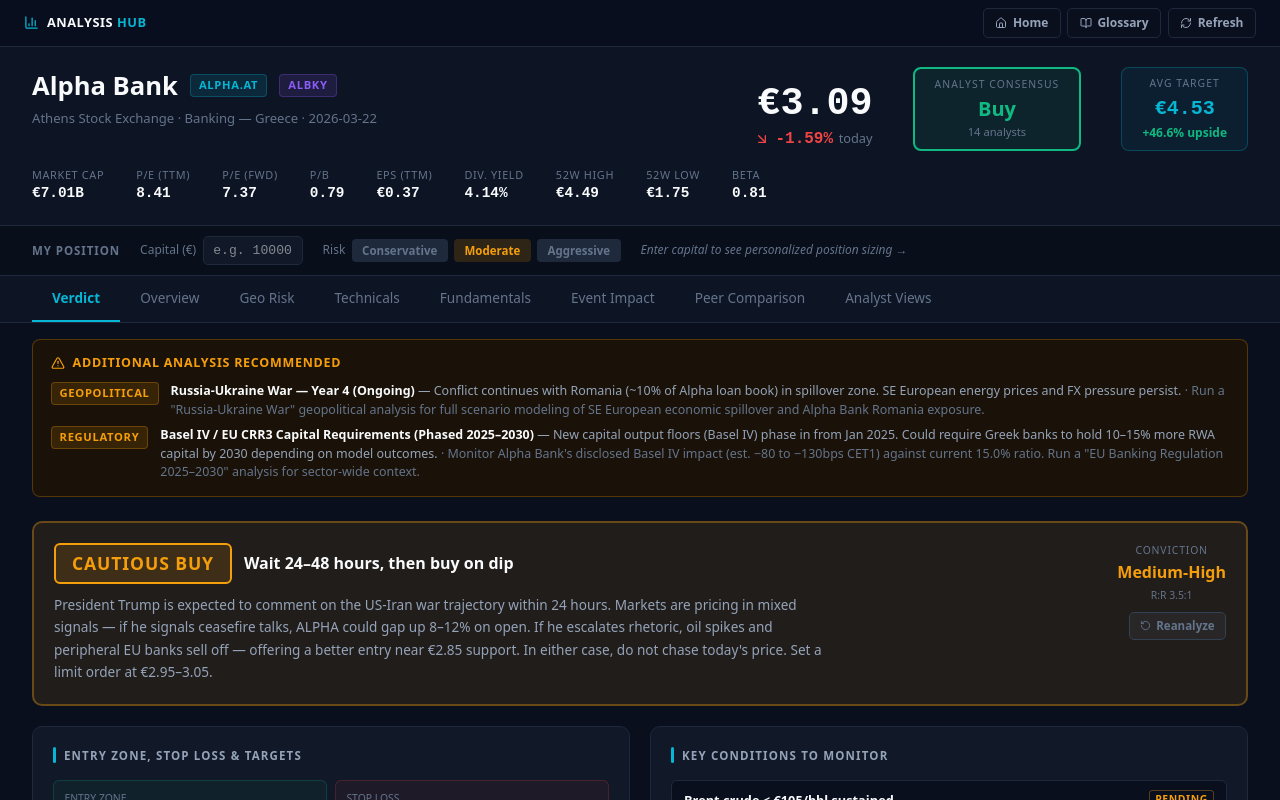
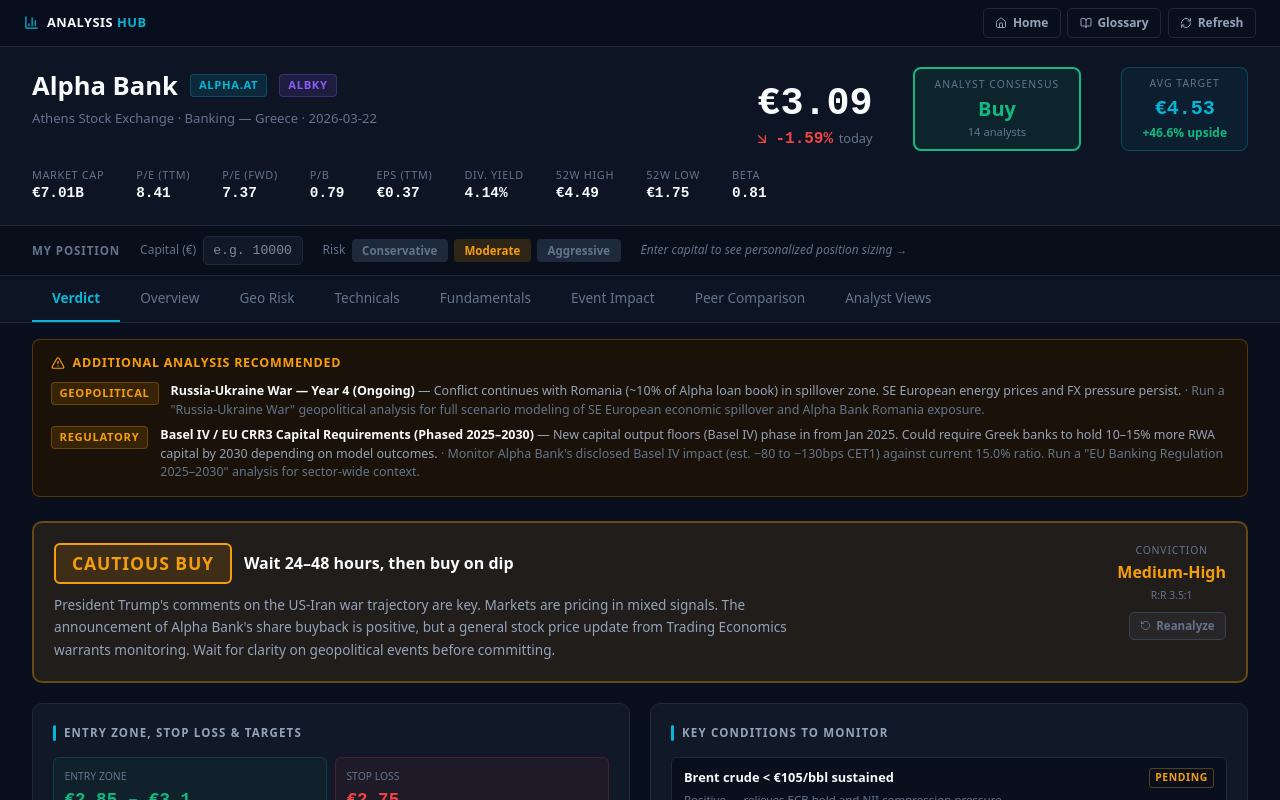
Before and after one commit to andreasbekiaris/ai-analysis, a React (Vite) app: page /stocks/alpha in a window 1280 px wide. Shown: the top 800 px of the page. Built offline with nearby package versions, Linux system fonts and the light colour scheme.

Commit message:
refactor: reanalyze stock — Alpha Bank (ALPHA.AT) (2026-03-25)

```diff
--- a/src/dashboards/stocks/alpha-analysis-2026-03-22.jsx
+++ b/src/dashboards/stocks/alpha-analysis-2026-03-22.jsx
@@ -156,6 +156,20 @@
 ]
 
 const newsItems = [
+  {
+    headline: "Announcement – Purchase of Own Shares [24.03.2026]",
+    source: "Alpha Bank",
+    date: "2026-03-24",
+    url: "https://vertexaisearch.cloud.google.com/grounding-api-redirect/AUZIYQGtTEt46BJRyoP2WJqgv25AQS8LYRir7blLejUrihnvV2sv77Z1PKC23Nz8fvnAI3VgUoVBgj60g8n3pZSmUMjZ242pEN7MrGADGsMeR1TjRys_QcgWDWjm7CUydfr5_tn5FLct0mOAn510OkJxhEHaFGFpBj4_wb8Xsy2kCKKWLb9bLY9N4Mn54xckXEdA3vx338Q6RI_D6akomDhoBZ7fubLZjtaxEyUpMA==",
+    sentiment: "positive",
+  },
+  {
+    headline: "Alpha Bank Stock Price Update",
+    source: "Trading Economics",
+    date: "2026-03-24",
+    url: "https://vertexaisearch.cloud.google.com/grounding-api-redirect/AUZIYQHTndZ7Smp10oDbADSjgv6rzGt1Q5E4tz15fCkIsC3g7DnkURfezbSmGK4r5E22HKzr4s-wF-yQ2irIfblzOpShgD33Gjzc30kxB_JR6NtYhqOSpwG5oTH8PT8YrQd50g==",
+    sentiment: "negative",
+  },
   { date: '27 Feb 2026', source: 'Alpha Bank IR',       headline: 'Alpha Bank reports €943.3M net profit for FY2025, up 44% — announces €519M shareholder distribution', sentiment: 'positive', url: 'https://www.alpha.gr/en/investor-relations/financial-results' },
   { date: '19 Mar 2026', source: 'Deutsche Bank Research', headline: 'Deutsche Bank raises Greek bank targets; Alpha Bank to €4.45 (Buy) — second top pick after Eurobank', sentiment: 'positive', url: null },
   { date: '13 Mar 2026', source: 'Reuters',             headline: 'Greek banks draw strong institutional interest entering 2026 — Eurozone re-rating underway',             sentiment: 'positive', url: null },
@@ -250,7 +264,7 @@
   stanceColor: "#f59e0b",
   stanceBg: "rgba(245,158,11,0.1)",
   timing: "Wait 24–48 hours, then buy on dip",
-  timingDetail: "President Trump is expected to comment on the US-Iran war trajectory within 24 hours. Markets are pricing in mixed signals — if he signals ceasefire talks, ALPHA could gap up 8–12% on open. If he escalates rhetoric, oil spikes and peripheral EU banks sell off — offering a better entry near €2.85 support. In either case, do not chase today's price. Set a limit order at €2.95–3.05.",
+  timingDetail: "President Trump's comments on the US-Iran war trajectory are key. Markets are pricing in mixed signals. The announcement of Alpha Bank's share buyback is positive, but a general stock price update from Trading Economics warrants monitoring. Wait for clarity on geopolitical events before committing.",
   entryZone: { low: 2.85, high: 3.10, ideal: 2.95 },
   stopLoss:  { price: 2.75, pct: -11.0, rationale: 'Break below €2.75 invalidates bullish structure; below Oct 2025 base' },
   targets: [
```
